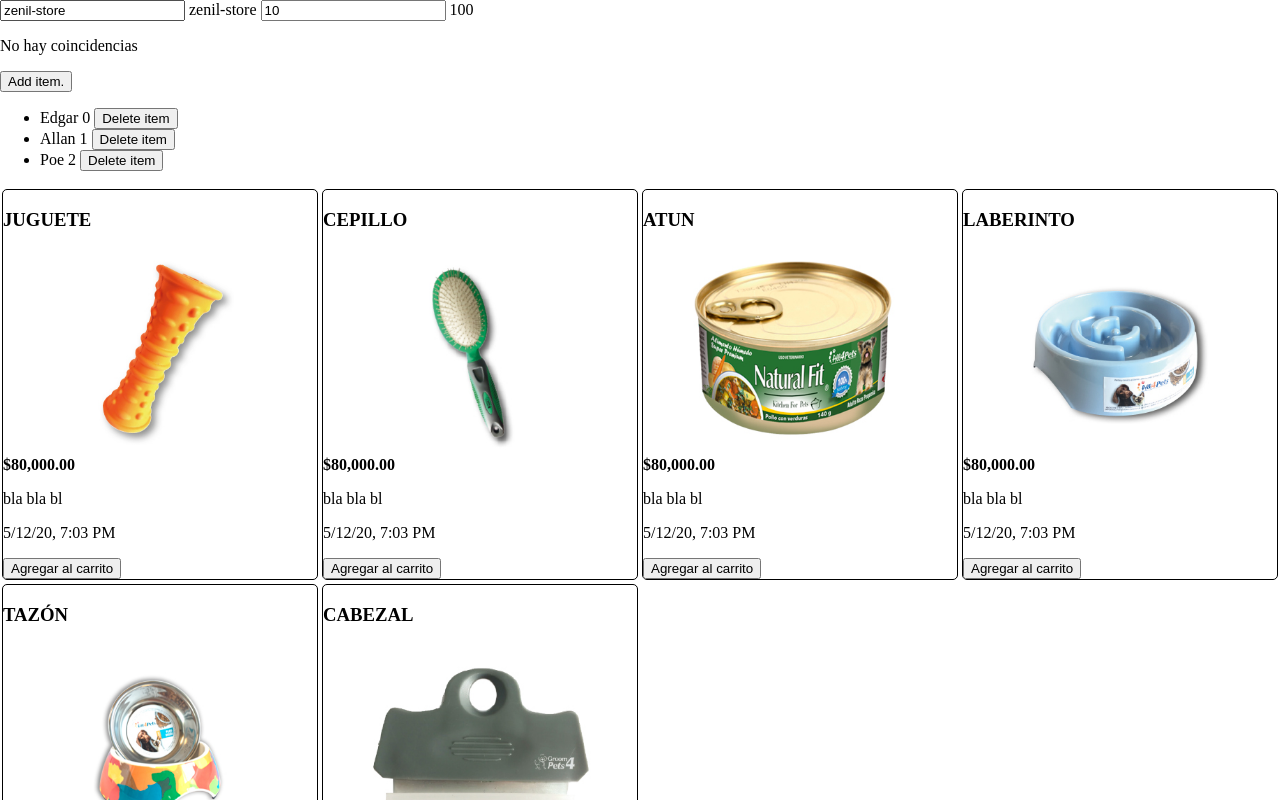
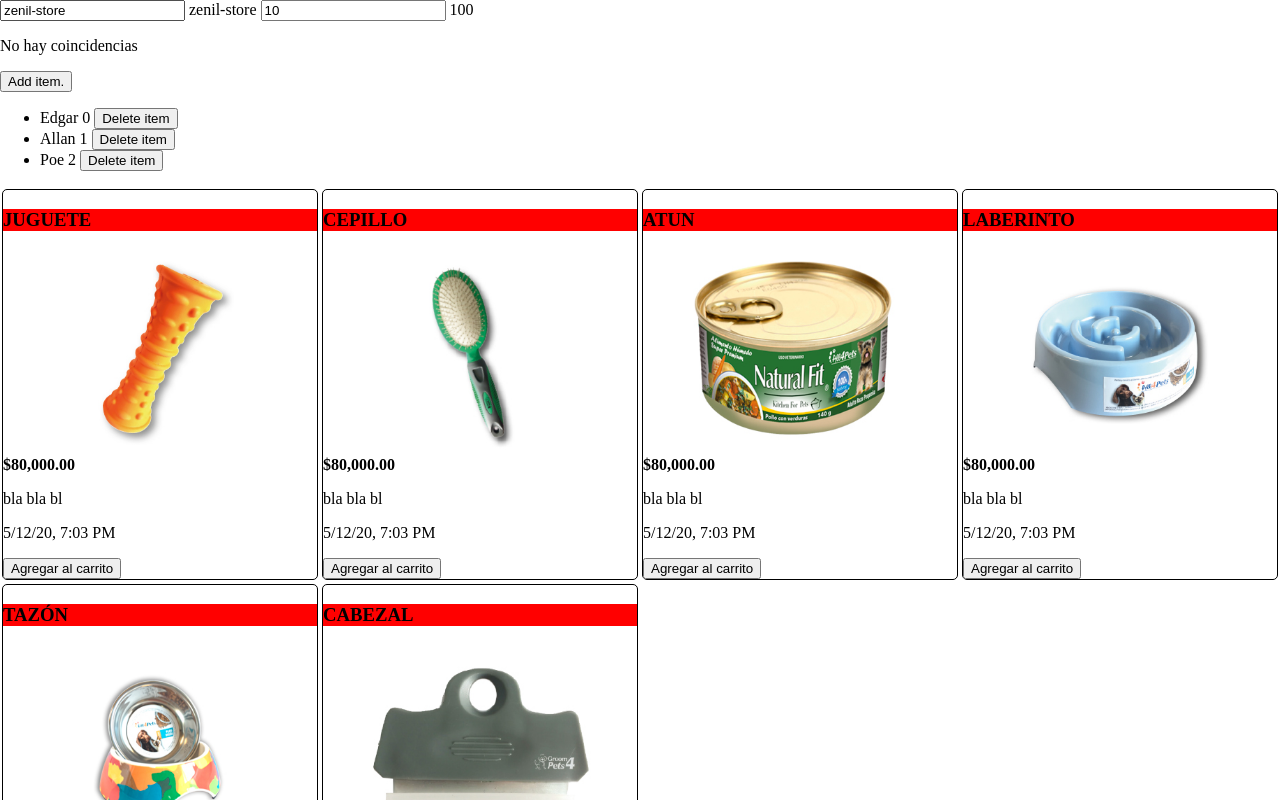
Before and after one commit to Zennil/zenil-store, an Angular app: page / in a window 1280 px wide. Shown: the top 800 px of the page. Built offline with nearby package versions, Linux system fonts and the light colour scheme.

Commit message:
Creación de una Directiva propia

```diff
--- a/src/app/app.module.ts
+++ b/src/app/app.module.ts
@@ -10,6 +10,7 @@
 import { FormsModule } from '@angular/forms';
 import { CartComponent } from './cart/cart.component';
 import { ExponentialPipe } from './exponential.pipe';
+import { HighlightDirective } from './highlight.directive';
 
 // Providers
 
@@ -18,7 +19,8 @@
     AppComponent,
     ProductComponent,
     CartComponent,
-    ExponentialPipe
+    ExponentialPipe,
+    HighlightDirective
   ],
   imports: [
     BrowserModule,
--- a/src/app/components/product.component.html
+++ b/src/app/components/product.component.html
@@ -1,4 +1,4 @@
-<h3>{{ product.title | uppercase}}</h3>
+<h3 appHighlight>{{ product.title | uppercase}}</h3>
 <img [src]="product.image" alt="">
 <strong>{{ product.price | currency }}</strong>
 <p>{{ product.description | slice: 0 : 10}}</p>
--- /dev/null
+++ b/src/app/highlight.directive.ts
@@ -0,0 +1,12 @@
+import { Directive, ElementRef } from '@angular/core';
+
+@Directive({
+  selector: '[appHighlight]'
+})
+export class HighlightDirective {
+
+  constructor(private elem: ElementRef) {
+    elem.nativeElement.style.background = 'red';
+  }
+
+}
```
Also changed, not shown: 1 other file (tests, documents, lock files or other folders).
